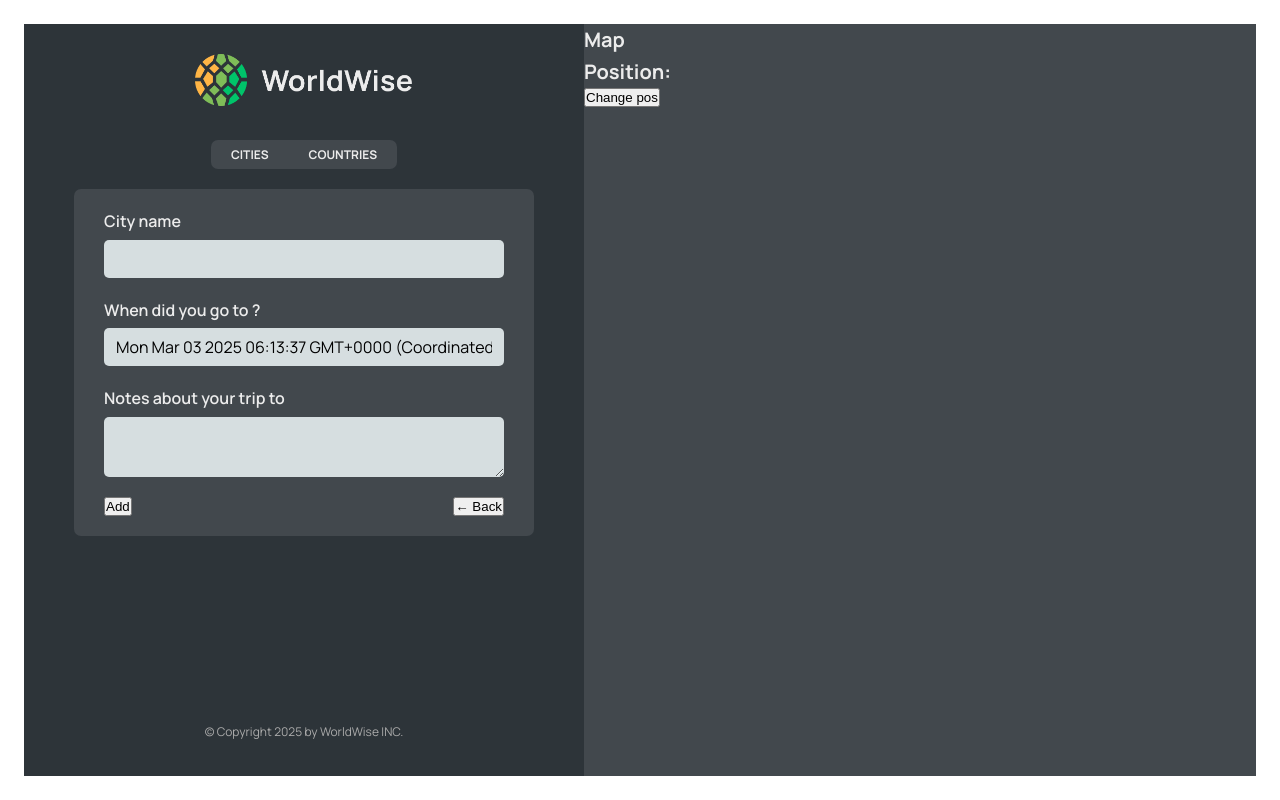
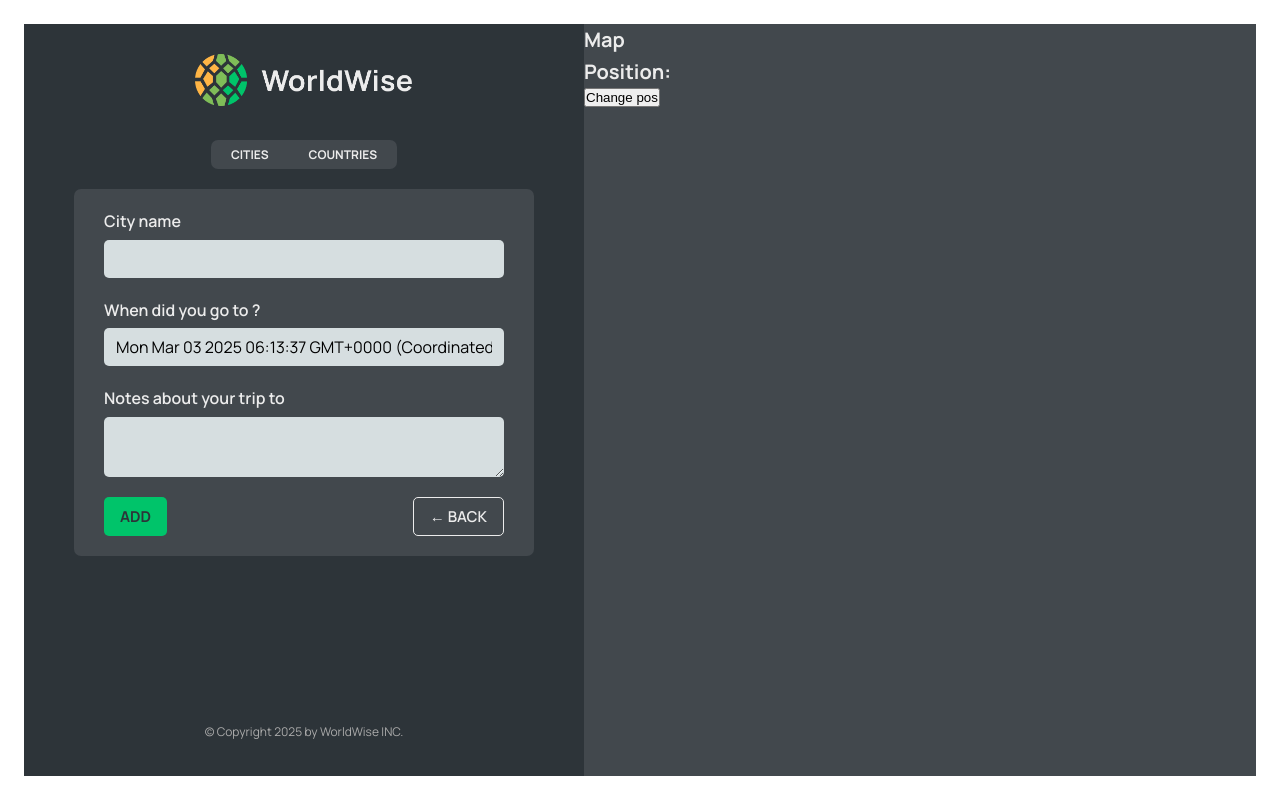
Before and after one commit to arafatah/worldwise, a React (Vite) app: page /app/form in a window 1280 px wide. Built offline with nearby package versions, Linux system fonts and the light colour scheme; data requests are answered from the project's data file.

Commit message:
refactor routing and enhance Form component; add Button component and update Map interactions

```diff
--- a/src/App.jsx
+++ b/src/App.jsx
@@ -1,5 +1,5 @@
 import { useEffect, useState } from "react";
-import { BrowserRouter, Route, Routes } from "react-router-dom";
+import { BrowserRouter, Navigate, Route, Routes } from "react-router-dom";
 
 import Product from "./pages/Product";
 import Pricing from "./pages/Pricing";
@@ -42,10 +42,7 @@
         <Route path="pricing" element={<Pricing />} />
         <Route path="login" element={<Login />} />
         <Route path="app" element={<AppLayout />}>
-          <Route
-            index
-            element={<CityList cities={cities} isLoading={isLoading} />}
-          />
+          <Route index element={<Navigate replace to="cities" />} />
           <Route
             path="cities"
             element={<CityList cities={cities} isLoading={isLoading} />}
--- /dev/null
+++ b/src/Components/Button.jsx
@@ -0,0 +1,11 @@
+import styles from "./Button.module.css";
+
+function Button({ children, onClick, type }) {
+  return (
+    <button onClick={onClick} className={`${styles.btn} ${styles[type]}`}>
+      {children}
+    </button>
+  );
+}
+
+export default Button;
--- a/src/Components/Form.jsx
+++ b/src/Components/Form.jsx
@@ -3,6 +3,8 @@
 import { useState } from "react";
 
 import styles from "./Form.module.css";
+import Button from "./Button";
+import { useNavigate } from "react-router-dom";
 
 export function convertToEmoji(countryCode) {
   const codePoints = countryCode
@@ -13,6 +15,8 @@
 }
 
 function Form() {
+  const navigate = useNavigate();
+
   const [cityName, setCityName] = useState("");
   const [country, setCountry] = useState("");
   const [date, setDate] = useState(new Date());
@@ -49,8 +53,16 @@
       </div>
 
       <div className={styles.buttons}>
-        <button>Add</button>
-        <button>&larr; Back</button>
+        <Button type="primary">ADD</Button>
+        <Button
+          type="back"
+          onClick={(e) => {
+            e.preventDefault();
+            navigate(-1);
+          }}
+        >
+          &larr; BACK
+        </Button>
       </div>
     </form>
   );
--- a/src/Components/Map.jsx
+++ b/src/Components/Map.jsx
@@ -1,18 +1,26 @@
-import { useSearchParams } from "react-router-dom";
+import { useNavigate, useSearchParams } from "react-router-dom";
 import styles from "./Map.module.css";
 
 function Map() {
+  const navigate = useNavigate();
+
   const [searchParams, setSearchParams] = useSearchParams();
   const lat = searchParams.get("lat");
   const lng = searchParams.get("lng");
 
   return (
-    <div className={styles.mapContainer}>
+    <div
+      className={styles.mapContainer}
+      onClick={() => {
+        navigate("form");
+      }}
+    >
       <h1>Map</h1>
       <h1>
         Position: {lat} {lng}
       </h1>
       <button
+        className="btn btn-ui"
         onClick={() => {
           setSearchParams({ lat: 22, lng: 45 });
         }}
```
